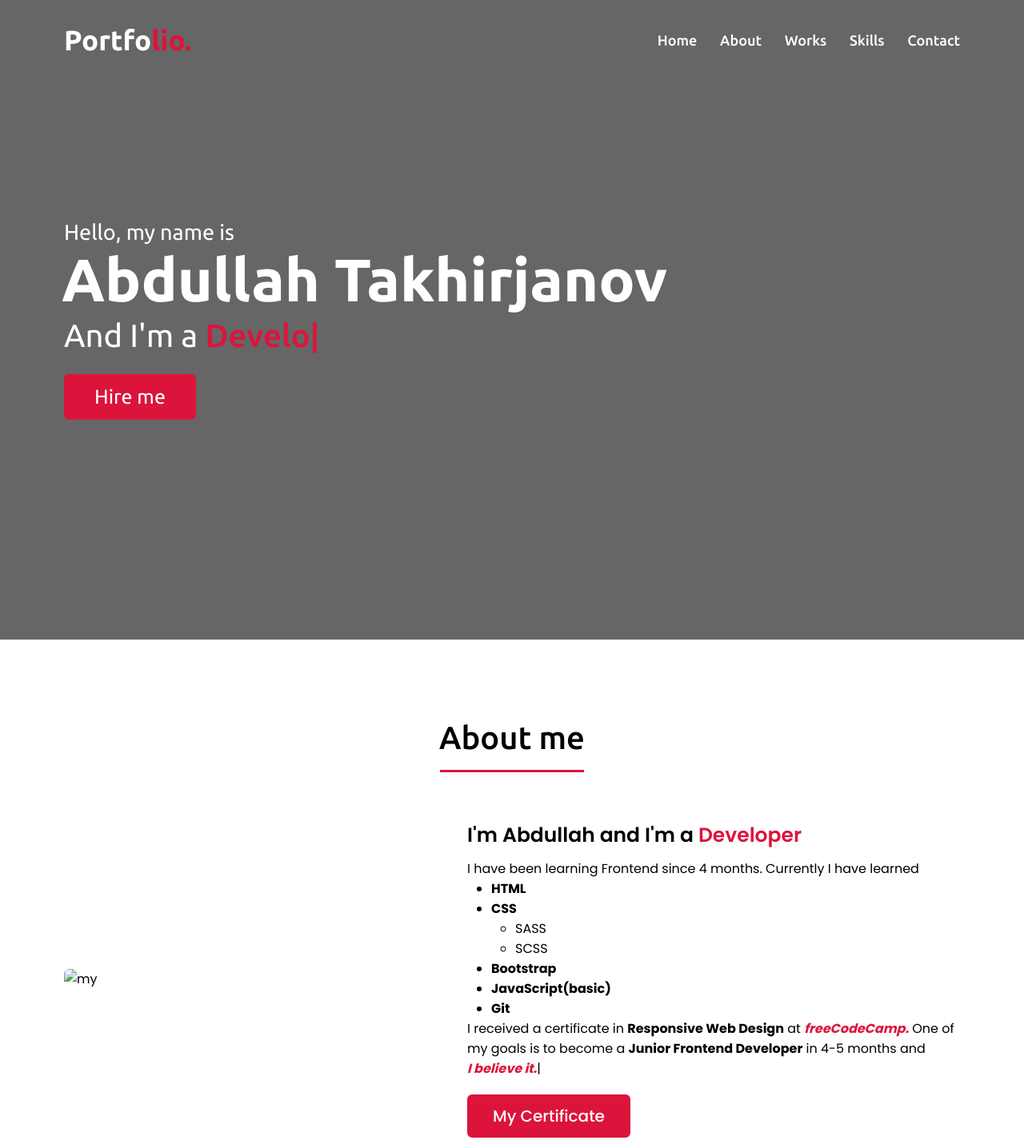
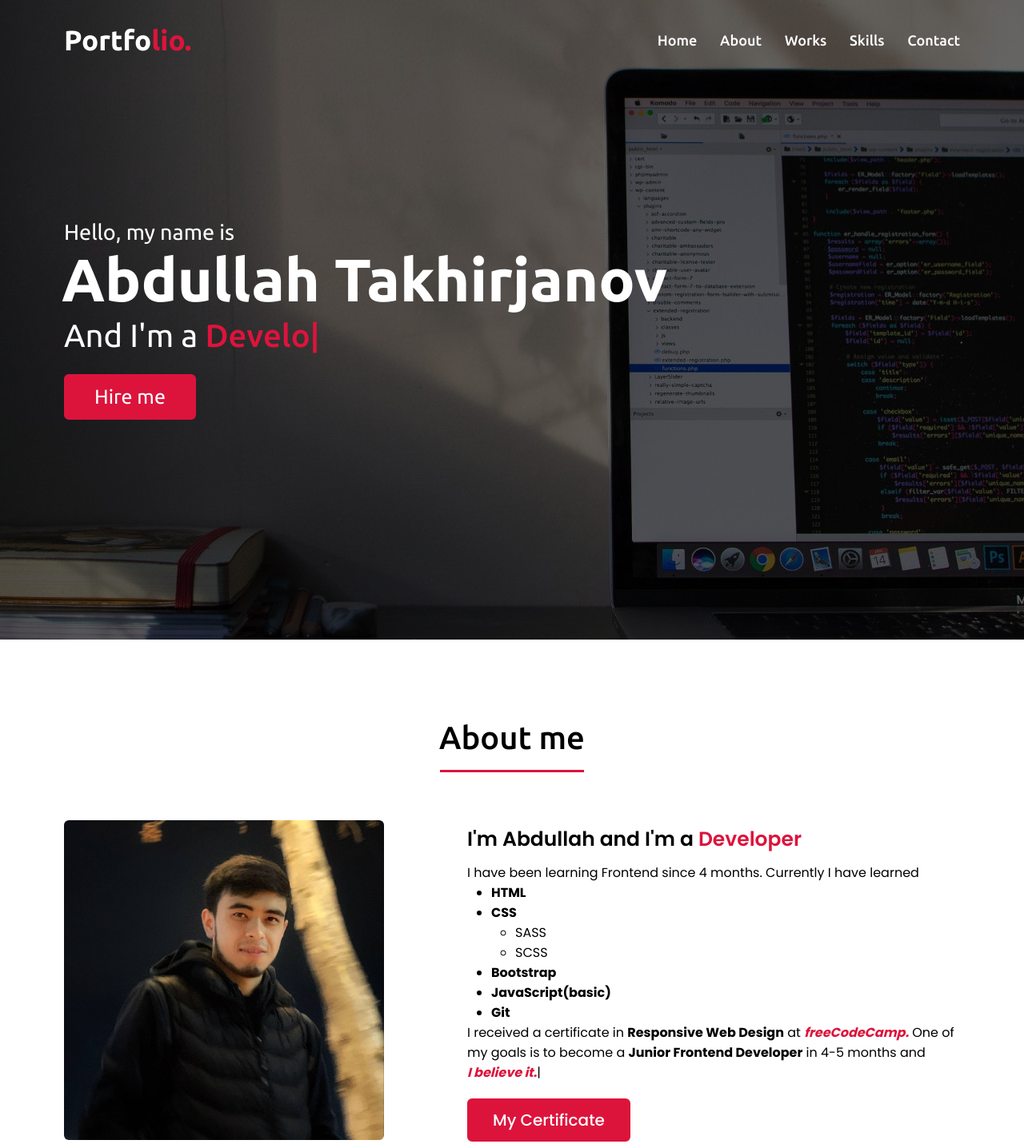
Before and after one commit to Abdullakhns/Portfolio, a plain HTML site: page index.html in a window 1280 px wide. Shown: the top 1436 px of the page at 80% size. Drawn offline with nearby package versions, Linux system fonts and the light colour scheme; the site is published under a folder, as on GitHub Pages, so addresses that start at the root find nothing.

Commit message:
changed index.html , style.css

```diff
--- a/index.html
+++ b/index.html
@@ -48,7 +48,7 @@
             <h2 class="title">About me</h2>
             <div class="about-content">
                 <div class="column left">
-                    <img src="/img/my.jpg" alt="my">
+                    <img src="img/my.jpg" alt="my">
                 </div>
                 <div class="column right">
                     <div class="text">I'm Abdullah and I'm a <span>Developer</span></div>
--- a/style.css
+++ b/style.css
@@ -97,7 +97,7 @@ html {
 /* home section styling */
 .home {
     display: flex;
-    background: url("/img/banner.jpg") no-repeat center;
+    background: url("img/banner.jpg") no-repeat center;
     background-attachment: fixed;
     box-shadow:0 0 0 1600px rgba(0, 0, 0, 0.6) inset;
     height: 100vh;
```
